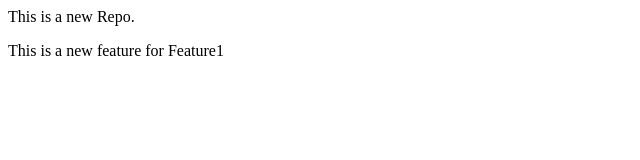
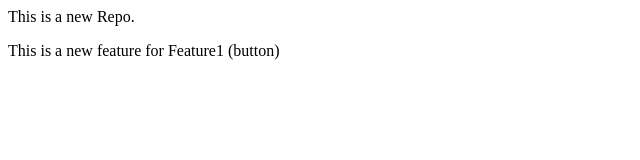
Before and after one commit to shivamrocks19/LocalRepo, a plain HTML site: page index.html in a window 1280 px wide. Shown: the full height of the page, 0-640 px from the left. Drawn offline with Linux system fonts and the light colour scheme.

```diff
--- a/index.html
+++ b/index.html
@@ -1,2 +1,2 @@
 <p> This is a new Repo. </p>
-<p> This is a new feature for Feature1</p>
+<p> This is a new feature for Feature1 (button) </p>
```
